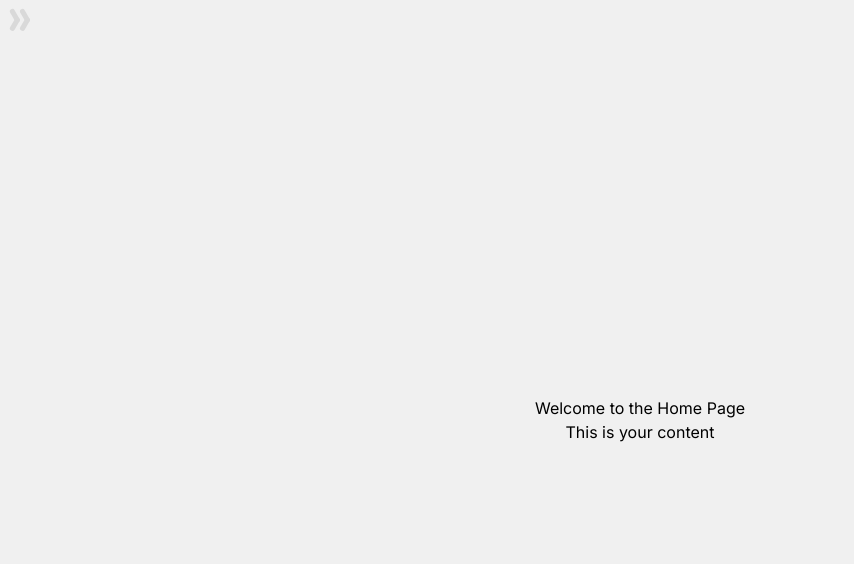
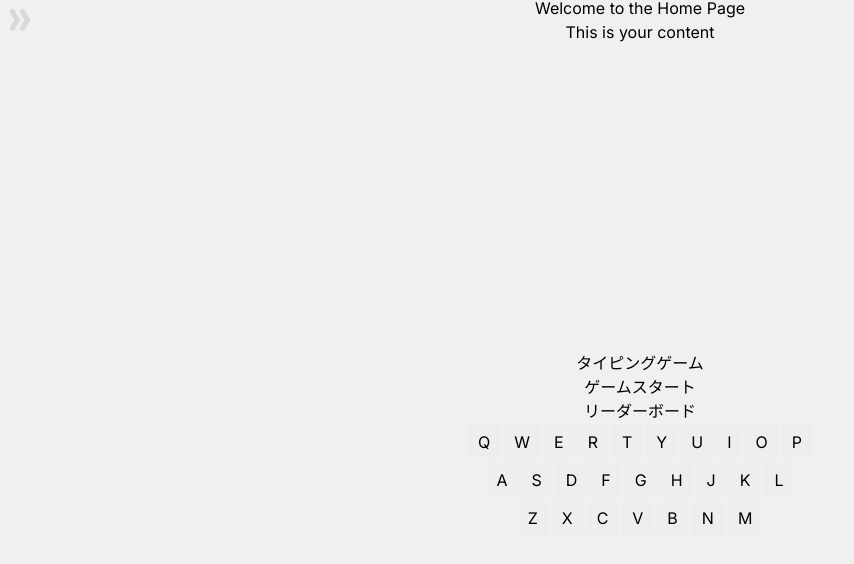
Before and after one commit to suimintoreyo/feec2, a Next.js app: page / in a window 1280 px wide. Shown: the top 564 px of the page, without its empty margins (0-854 px from the left). Built offline with nearby package versions, Linux system fonts and the light colour scheme.

Commit message:
タイピングゲーム途中経過　コミット　classname did not match.エラー

```diff
--- /dev/null
+++ b/app/Page.module.css
@@ -0,0 +1,4 @@
+/* global/MyComponent.module.css */
+.pageContents {
+  padding-top: 40px;
+}
--- /dev/null
+++ b/app/components/TypingGameF/Keyboard.module.css
@@ -0,0 +1,18 @@
+/* TypingGame.module.css */
+.key {
+    display: inline-block;
+    padding: 5px 10px;
+    margin: 2px;
+    background: #eee;
+    cursor: pointer;
+}
+
+.activeKey {
+    color: red;
+    animation: blink 0.5s linear;
+}
+
+@keyframes blink {
+    50% { color: red; }
+    100% { color: black; }
+}
--- /dev/null
+++ b/app/components/TypingGameF/Keyboard.tsx
@@ -0,0 +1,51 @@
+// Keyboard.tsx からの重要な部分
+import React, { useState, useEffect } from 'react';
+import styles from './Keyboard.module.css';
+
+export default function Keyboard() {
+    const [activeKey, setActiveKey] = useState<string | null>(null);
+
+    const keyboardLayout = [
+        ['q', 'w', 'e', 'r', 't', 'y', 'u', 'i', 'o', 'p'],
+        ['a', 's', 'd', 'f', 'g', 'h', 'j', 'k', 'l'],
+        ['z', 'x', 'c', 'v', 'b', 'n', 'm']
+    ];
+
+    useEffect(() => {
+        function handleKeyDown(event: KeyboardEvent) {
+            const key = event.key.toLowerCase();
+            if (keyboardLayout.flat().includes(key)) {
+                setActiveKey(key);
+            }
+        }
+
+        function handleKeyUp() {
+            setActiveKey(null);
+        }
+
+        window.addEventListener('keydown', handleKeyDown);
+        window.addEventListener('keyup', handleKeyUp);
+
+        return () => {
+            window.removeEventListener('keydown', handleKeyDown);
+            window.removeEventListener('keyup', handleKeyUp);
+        };
+    }, []);
+
+    return (
+        <div>
+            {keyboardLayout.map((row, rowIndex) => (
+                <div key={rowIndex}>
+                    {row.map((key) => (
+                        <span
+                            key={key}
+                            className={`${styles.key} ${key === activeKey ? styles.activeKey : ''}`}
+                        >
+                            {key.toUpperCase()}
+                        </span>
+                    ))}
+                </div>
+            ))}
+        </div>
+    );
+}
--- /dev/null
+++ b/app/components/TypingGameF/TypingGame.module.css
@@ -0,0 +1,31 @@
+@keyframes scoreUpdate {
+    0% {
+        transform: scale(1);
+        color: #000;
+    }
+    50% {
+        transform: scale(1.5);
+        color: #ff4500;
+    }
+    100% {
+        transform: scale(1);
+        color: #000;
+    }
+}
+
+.score {
+    font-size: 24px;
+    font-weight: bold;
+    margin: 10px 0;
+}
+
+.scoreUpdate {
+    animation: scoreUpdate 0.5s ease-in-out;
+}
+
+.typingGameContainer {
+    display: flex;
+    justify-content: center;
+    align-items: center;
+    height: 100vh;
+}
--- /dev/null
+++ b/app/components/TypingGameF/TypingGame.tsx
@@ -0,0 +1,117 @@
+import React, { useState, useEffect } from "react";
+import styles from "./TypingGame.module.css";
+import Keyboard from './Keyboard';
+import { words } from './words';  // 更新された words をインポート
+
+function TypingGame() {
+  const [inputValue, setInputValue] = useState("");
+  const [currentWord, setCurrentWord] = useState({ display: "", typing: "" });
+  const [timer, setTimer] = useState(60);
+  const [isGameActive, setIsGameActive] = useState(false);
+  const [score, setScore] = useState(0);
+  const [highScores, setHighScores] = useState<number[]>([]);
+  const [isScoreUpdated, setIsScoreUpdated] = useState(false);
+
+  // ゲームの初期化と単語の設定
+  useEffect(function initializeWord() {
+    setCurrentWord(words[Math.floor(Math.random() * words.length)]);
+  }, []);
+
+  // タイマーの管理
+  useEffect(() => {
+    let interval: number | undefined;  // Corrected type declaration
+    if (isGameActive && timer > 0) {
+      interval = window.setInterval(() => {  // Use window.setInterval for clarity
+        setTimer((prevTimer) => prevTimer - 1);
+      }, 1000);
+    } else if (!isGameActive || timer === 0) {
+      if (interval !== undefined) {
+        clearInterval(interval);
+      }
+      if (timer === 0) {
+        endGame();
+      }
+    }
+    return () => {
+      if (interval !== undefined) {
+        clearInterval(interval);
+      }
+    };
+  }, [isGameActive, timer]);
+
+
+  // 入力処理
+  function handleInputChange(event: React.ChangeEvent<HTMLInputElement>) {
+    const value = event.target.value;
+    setInputValue(value);
+
+    if (value.toLowerCase() === currentWord.typing.toLowerCase()) {
+      setScore(function updateScore(prevScore) {
+        return prevScore + 1;
+      });
+      setIsScoreUpdated(true);
+      setTimeout(() => setIsScoreUpdated(false), 500); // アニメーション後にフラグをリセット
+      setInputValue("");
+      setCurrentWord(words[Math.floor(Math.random() * words.length)]);
+    }
+  }
+
+  // ゲーム開始
+  function startGame() {
+    setIsGameActive(true);
+    setTimer(60);
+    setScore(0);
+    setCurrentWord(words[Math.floor(Math.random() * words.length)]);
+  }
+
+  // ゲーム終了
+  function endGame() {
+    setIsGameActive(false);
+    updateHighScores(score);
+  }
+
+  // ハイスコアの更新
+  function updateHighScores(newScore: number) {
+    const updatedScores = [...highScores, newScore]
+      .sort((a, b) => b - a)
+      .slice(0, 5);
+    setHighScores(updatedScores);
+    localStorage.setItem("highScores", JSON.stringify(updatedScores));
+  }
+
+  return (
+    <div className={styles.typingGameContainer}>
+      <div>
+        <h1>タイピングゲーム</h1>
+        {isGameActive ? (
+          <div>
+            <p>残り時間: {timer}秒</p>
+            <p className={`${styles.score} ${isScoreUpdated ? styles.scoreUpdate : ""}`}>
+              現在のスコア: {score}
+            </p>
+            <p>単語: {currentWord.display}</p>
+            <input
+              type="text"
+              value={inputValue}
+              onChange={handleInputChange}
+              disabled={!isGameActive}
+            />
+          </div>
+        ) : (
+          <div>
+            <button onClick={startGame}>ゲームスタート</button>
+            <h2>リーダーボード</h2>
+            <ol>
+              {highScores.map((highScore, index) => (
+                <li key={index}>スコア: {highScore}</li>
+              ))}
+            </ol>
+          </div>
+        )}
+        <Keyboard />
+      </div>
+    </div>
+  );
+}
+
+export default TypingGame;
--- /dev/null
+++ b/app/components/TypingGameF/words.ts
@@ -0,0 +1,8 @@
+// 単語リストの構造をオブジェクトの配列に更新します。
+export const words = [
+    { display: "りんご", typing: "apple" },
+    { display: "バナナ", typing: "banana" },
+    { display: "さくらんぼ", typing: "cherry" },
+    { display: "なつめやし", typing: "date" },
+    { display: "エルダーベリー", typing: "elderberry" }
+];
--- a/app/page.tsx
+++ b/app/page.tsx
@@ -4,6 +4,8 @@
 import React, { useState, useEffect } from "react";
 import Header from "./components/Header";
 import { initializeKeyListener } from "./keyPressLogic";
+import TypingGame from "./components/TypingGameF/TypingGame";
+import styles from "./Page.module.css";
 
 export default function HomePage() {
   const [isMenuOpen, setMenuOpen] = useState(false);
@@ -22,13 +24,16 @@ export default function HomePage() {
       <Header isMenuOpen={isMenuOpen} toggleMenu={toggleMenu} />
       <main
         style={{
-          marginLeft: isMenuOpen ? "0px" : "0",
-          marginTop: "40px",
+          marginLeft: isMenuOpen ? "250px" : "0",
           transition: "margin-left 0.3s",
         }}
       >
-        <h1>Welcome to the Home Page</h1>
-        <p>This is your content</p>
+        <div className={styles.pageContents}>
+          <h1>Welcome to the Home Page</h1>
+          <p>This is your content</p>
+
+          <TypingGame />
+        </div>
       </main>
     </div>
   );
--- a/next.config.mjs
+++ b/next.config.mjs
@@ -1,6 +1,7 @@
 /** @type {import('next').NextConfig} */
 const nextConfig = {
   webpack(config) {
+      // SVG ローダー設定のみ維持
       config.module.rules.push({
           test: /\.svg$/,
           use: [
--- a/tailwind.config.js
+++ b/tailwind.config.js
@@ -1,12 +1,8 @@
-// tailwind.config.js
 module.exports = {
-  purge: [],
-  darkMode: false, // or 'media' or 'class'
+  content: ['./components/**/*.{js,ts,jsx,tsx}', './pages/**/*.{js,ts,jsx,tsx}'],
+  darkMode: 'media', // `darkMode` オプションを 'media' に更新
   theme: {
     extend: {},
   },
-  variants: {
-    extend: {},
-  },
   plugins: [],
-}
+};
```
Lines whose indentation alone changed are shown as unchanged.
